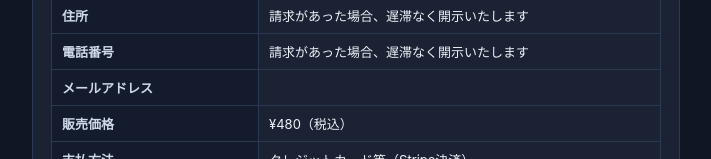
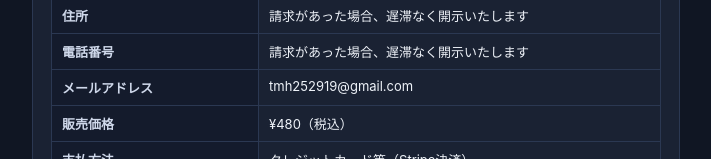
Before and after one commit to GOT-TUN/GOT-TUN.github.io, a plain HTML site: page lp.html in a window 1280 px wide. Shown: the part 1074-1233 px from the top of the page, without its empty margins (284-995 px from the left). Drawn offline with Linux system fonts and the light colour scheme.

Commit message:
特商法表記：連絡先メールアドレスを記入

```diff
--- a/lp.html
+++ b/lp.html
@@ -89,7 +89,7 @@ table.tokusho th { width: 34%; color: #cfd8ea; font-weight: 600; background: #14
 <tr><th>販売者</th><td>五島章弘</td></tr>
 <tr><th>住所</th><td>請求があった場合、遅滞なく開示いたします</td></tr>
 <tr><th>電話番号</th><td>請求があった場合、遅滞なく開示いたします</td></tr>
-<tr><th>メールアドレス</th><td></td></tr>
+<tr><th>メールアドレス</th><td>tmh252919@gmail.com</td></tr>
 <tr><th>販売価格</th><td>¥480（税込）</td></tr>
 <tr><th>支払方法</th><td>クレジットカード等（Stripe決済）</td></tr>
 <tr><th>商品の引渡時期</th><td>決済完了直後、完了ページでパスコードを表示</td></tr>
```
